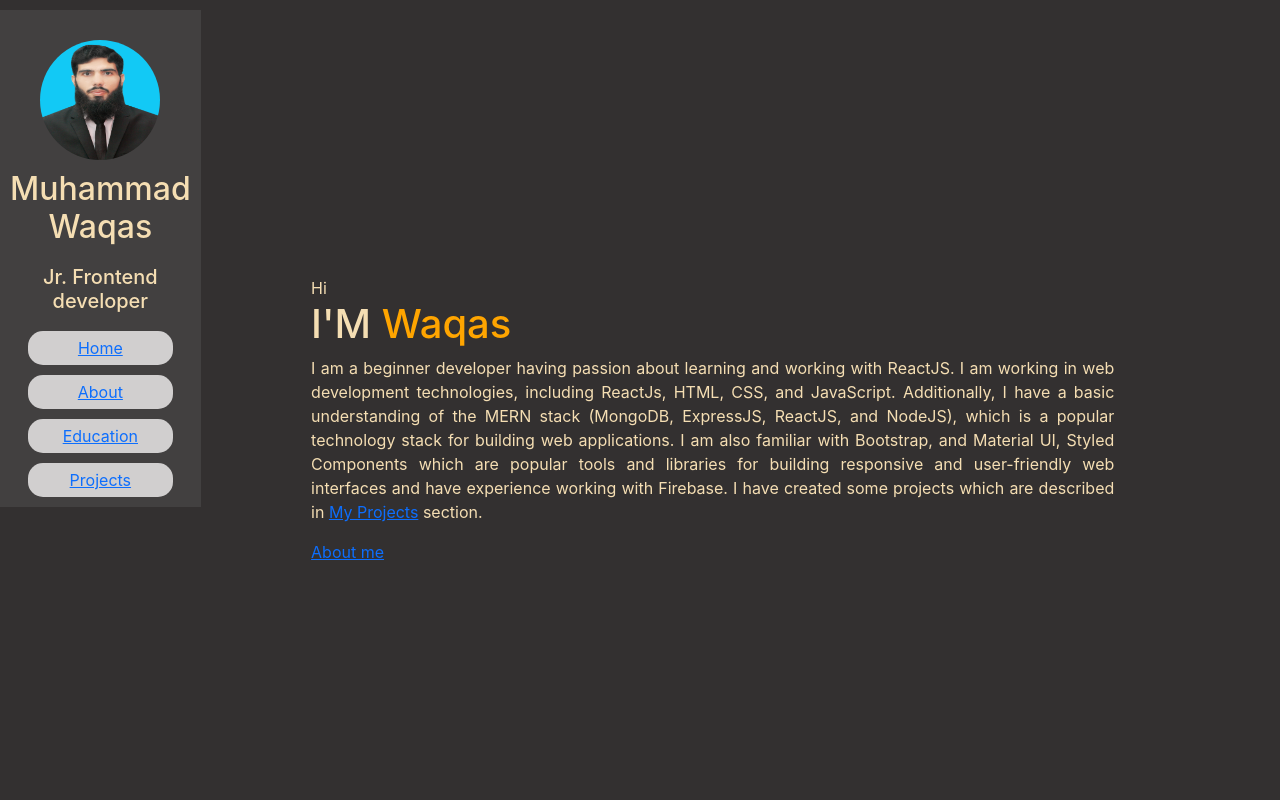
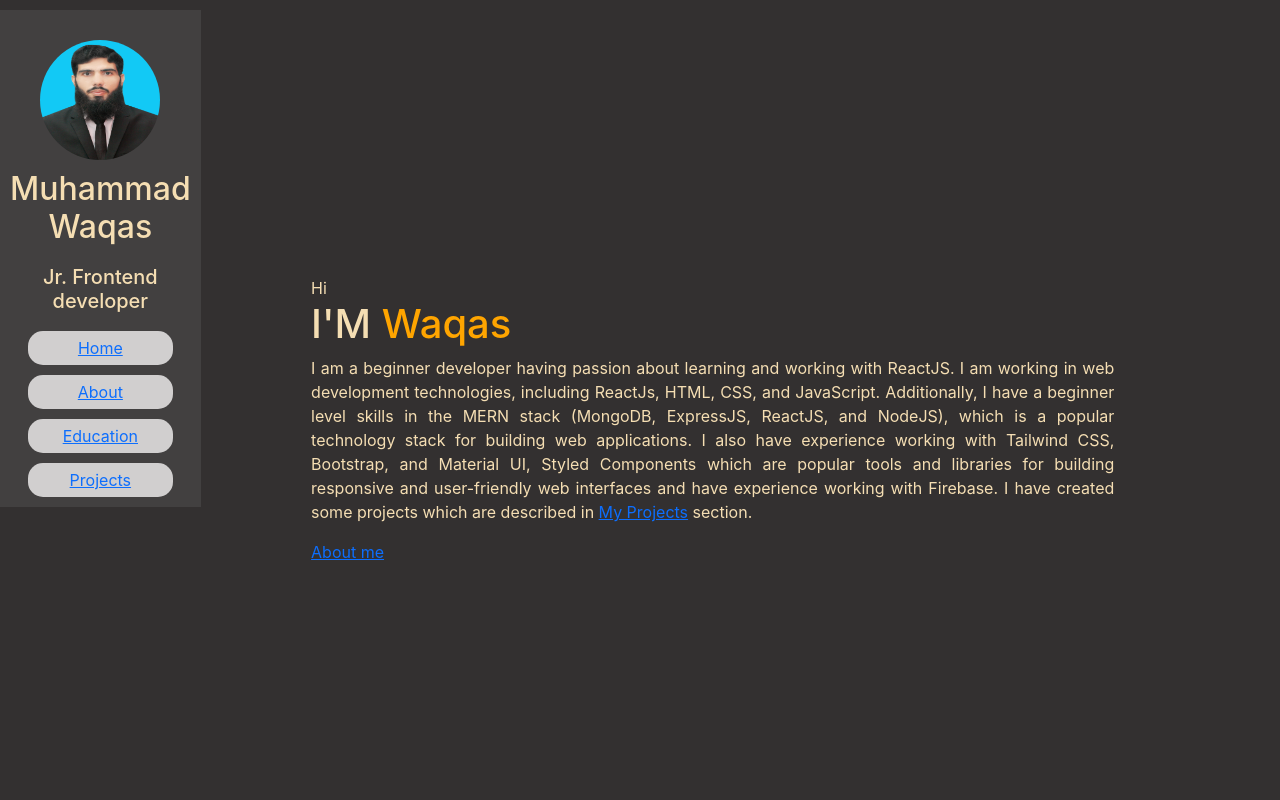
Before and after one commit to waqas1226/myWeb, a React (Create React App) app: page / in a window 1280 px wide. Shown: the top 800 px of the page. Built offline with nearby package versions, Linux system fonts and the light colour scheme.

Commit message:
links in projects, CV link

```diff
--- a/src/Components/PortFolio/About.jsx
+++ b/src/Components/PortFolio/About.jsx
@@ -21,7 +21,7 @@ function About(props) {
     <div className="myInfo">Address:<span className="o">House # 502K Al Rahman Garden phase 2 Lahore</span></div>
     <div className="myInfo">Github:<a className="o" href='https://github.com/waqas1226'>https://github.com/waqas1226</a></div>
 
-    <a href="https://firebasestorage.googleapis.com/v0/b/inotebook-94faa.appspot.com/o/My%20Resume.pdf?alt=media&token=6052bbb0-33af-4ce5-b4c2-3286c932369f" download="dff" className='download'>Download CV</a>
+    <a href="https://firebasestorage.googleapis.com/v0/b/inotebook-94faa.appspot.com/o/React%20Developer.pdf?alt=media&token=a963fbca-e2e9-4cae-a556-061dfcd14f66" download="dff" className='download'>Download CV</a>
   </div>
   <p>
 
--- a/src/Components/PortFolio/Intro.jsx
+++ b/src/Components/PortFolio/Intro.jsx
@@ -10,8 +10,8 @@ function Intro(props) {
             <h1>I'M <span className="o">Waqas</span></h1>
             <p className="desc">I am a beginner developer having passion about learning and working with ReactJS.
             I am working in web development technologies, including ReactJs, HTML, CSS, and JavaScript.
-             Additionally, I have a basic understanding of the MERN stack (MongoDB, ExpressJS, ReactJS, and NodeJS), which is a popular technology stack for building web applications.
-             I am also familiar with Bootstrap, and Material UI, Styled Components which are popular tools and libraries for building responsive and user-friendly web interfaces and have experience working with Firebase.
+             Additionally, I have a beginner level skills in the MERN stack (MongoDB, ExpressJS, ReactJS, and NodeJS), which is a popular technology stack for building web applications.
+             I also have experience working with Tailwind CSS, Bootstrap, and Material UI, Styled Components which are popular tools and libraries for building responsive and user-friendly web interfaces and have experience working with Firebase.
             I have created some projects which are described in <a href="#projects">My Projects</a> section.
              </p>
 
--- a/src/Components/PortFolio/Projects.jsx
+++ b/src/Components/PortFolio/Projects.jsx
@@ -17,8 +17,8 @@ function Projects(props) {
             desc: 'This is a fully Responsive project, designed with ReactJs, Tailwind CSS, Bootstrap',
             libraries: 'Tailwind CSS, React Js,React router dom',
             sources: 'naheed.pk',
-            code_link:"https://github.com/waqas1226/sportshop/",
-            proj_view:"https://waqas1226.github.io/sportshop/",
+            code_link:"https://github.com/waqas1226/sports-shop/",
+            proj_view:"https://waqas1226.github.io/sports-shop/",
         },
         {
             title: 'Nextcapital.com Homepage',
@@ -33,8 +33,8 @@ function Projects(props) {
             desc: 'Hotal Booking app is designed with MERN stack technologies. In this project a beutiful UI is designed which contains multiple options including a search feature with daterange. Whenever a user write destination and select date range and click "search" button, related data fetched from MongoDb and displayed. User can check availability and reserve rooms after login. Also, Admin dashboard integrated with this for display the Hotels, Rooms and users and updating in database',
             libraries: 'MERN stack, React Js, Material UI, React router dom, react-daterange, CSS',
             sources: 'Lama dev Youtube channel',
-            code_link:"https://github.com/waqas1226/Booking-App/",
-            proj_view:"https://waqas1226.github.io/Booking-App/",
+            code_link:"https://github.com/waqas1226/booking-app/",
+            proj_view:"https://waqas1226.github.io/booking-app/",
             vid:'https://firebasestorage.googleapis.com/v0/b/inotebook-94faa.appspot.com/o/BookingApp.mp4?alt=media&token=a58e1086-b8ba-4160-949d-474d7637bd80'
         },
         {
```
Also changed, not shown: 10 other files (tests, documents, lock files or other folders).
